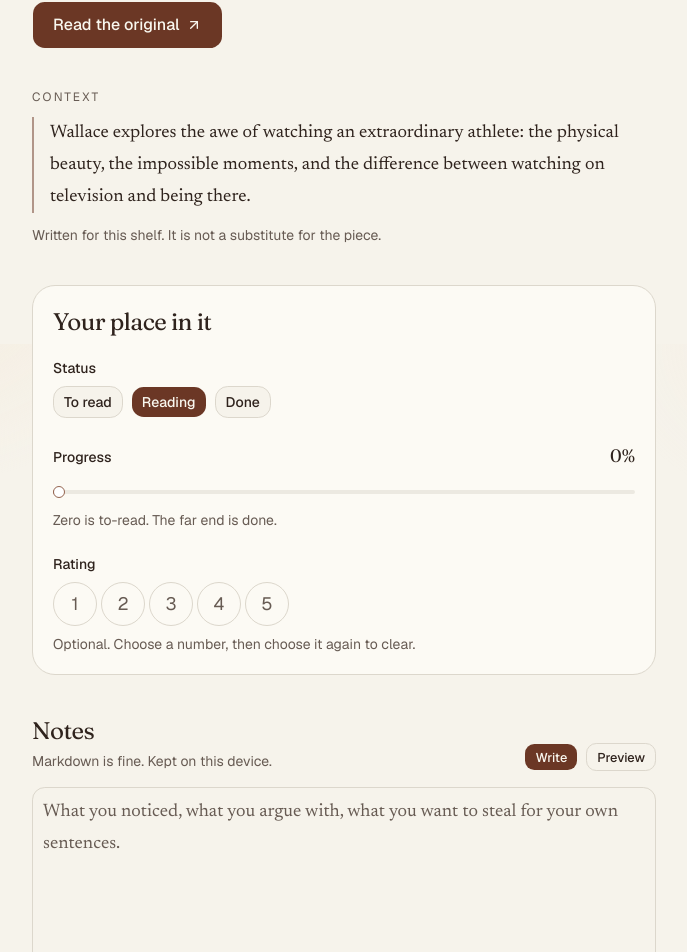
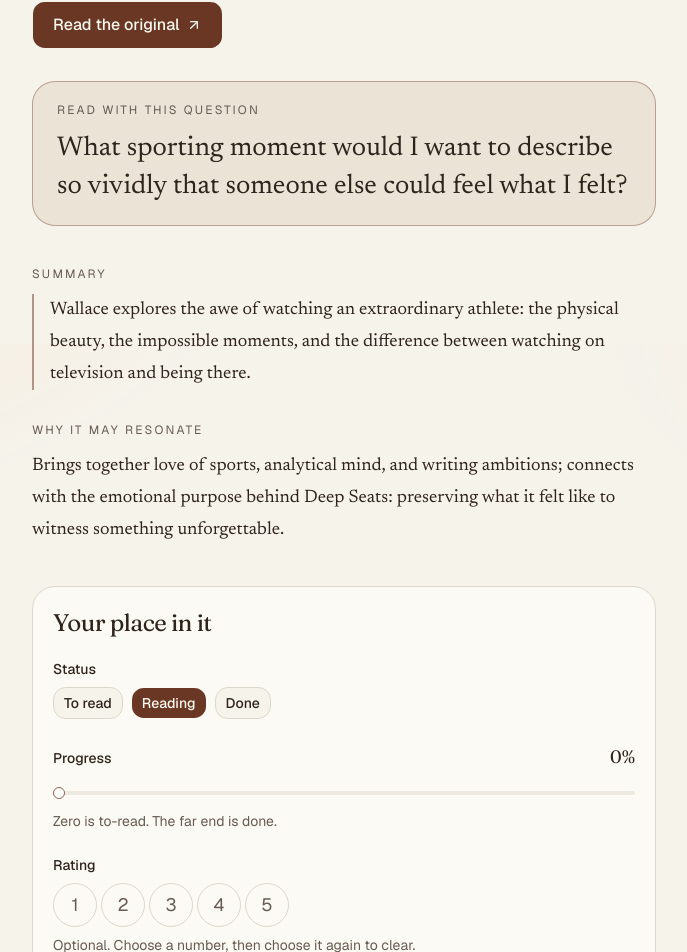
Before and after one commit to hondoentertainment/reading-room, a Next.js app: page /reading/federer-as-religious-experience in a window 1280 px wide. Shown: the part 456-1408 px from the top of the page, without its empty margins (296-983 px from the left). Built offline with nearby package versions, Linux system fonts and the light colour scheme.

Commit message:
Show the reading question on the essay page

```diff
--- a/src/components/reading-view.tsx
+++ b/src/components/reading-view.tsx
@@ -143,6 +143,36 @@ function ReadingArticle({
         <ArrowUpRight />
       </a>
 
+      {reading.question ? (
+        <section
+          className="mt-8 rounded-2xl border border-primary/40 bg-accent px-5 py-5 sm:px-6"
+          aria-labelledby="question-heading"
+        >
+          <h2 id="question-heading" className="text-xs tracking-[0.18em] text-muted-foreground uppercase">
+            Read with this question
+          </h2>
+          <p className="mt-3 font-serif text-2xl leading-snug sm:text-[1.7rem]">{reading.question}</p>
+        </section>
+      ) : null}
+
+      {reading.resonance ? (
+        <>
+          <section className="mt-10" aria-labelledby="summary-heading">
+            <h2 id="summary-heading" className="text-xs tracking-[0.18em] text-muted-foreground uppercase">
+              Summary
+            </h2>
+            <p className="mt-3 border-l-2 border-primary/50 pl-4 font-serif text-lg leading-8">
+              {reading.summary ?? reading.blurb}
+            </p>
+          </section>
+          <section className="mt-8" aria-labelledby="resonance-heading">
+            <h2 id="resonance-heading" className="text-xs tracking-[0.18em] text-muted-foreground uppercase">
+              Why it may resonate
+            </h2>
+            <p className="mt-3 font-serif text-lg leading-8">{reading.resonance}</p>
+          </section>
+        </>
+      ) : (
         <section className="mt-10" aria-labelledby="context-heading">
           <h2 id="context-heading" className="text-xs tracking-[0.18em] text-muted-foreground uppercase">
             Context
@@ -160,10 +190,8 @@ function ReadingArticle({
             Written for this shelf. It is not a substitute for the piece.
           </p>
         </section>
+      )}
 
-      {!ready ? (
-        <p className="mt-10 text-sm text-muted-foreground">Opening your notes…</p>
-      ) : (
       <>
           {error ? (
             <p className="mt-8 rounded-xl border border-destructive/40 bg-destructive/10 px-4 py-3 text-sm" role="alert">
@@ -253,7 +281,11 @@ function ReadingArticle({
                 <h2 id="notes-heading" className="font-display text-2xl tracking-tight">
                   Notes
                 </h2>
-                <p className="mt-1 text-sm text-muted-foreground">Markdown is fine. Kept on this device.</p>
+                <p className="mt-1 text-sm text-muted-foreground">
+                  {reading.question
+                    ? "Start from the question above. Markdown is fine. Kept on this device."
+                    : "Markdown is fine. Kept on this device."}
+                </p>
               </div>
               <div className="flex gap-2" role="group" aria-label="Notes view">
                 <Button
@@ -285,7 +317,10 @@ function ReadingArticle({
                   update((current) => setNotes(current, notes).entry);
                 }}
                 aria-labelledby="notes-heading"
-                placeholder="What you noticed, what you argue with, what you want to steal for your own sentences."
+                placeholder={
+                  reading.question ??
+                  "What you noticed, what you argue with, what you want to steal for your own sentences."
+                }
                 className="mt-4 min-h-64 font-serif text-lg leading-8 md:text-lg"
               />
             ) : (
@@ -358,7 +393,6 @@ function ReadingArticle({
             <ShelfFile state={state} ready={ready} onImport={replace} />
           </div>
       </>
-      )}
     </article>
   );
 }
```
Lines whose indentation alone changed are shown as unchanged.
